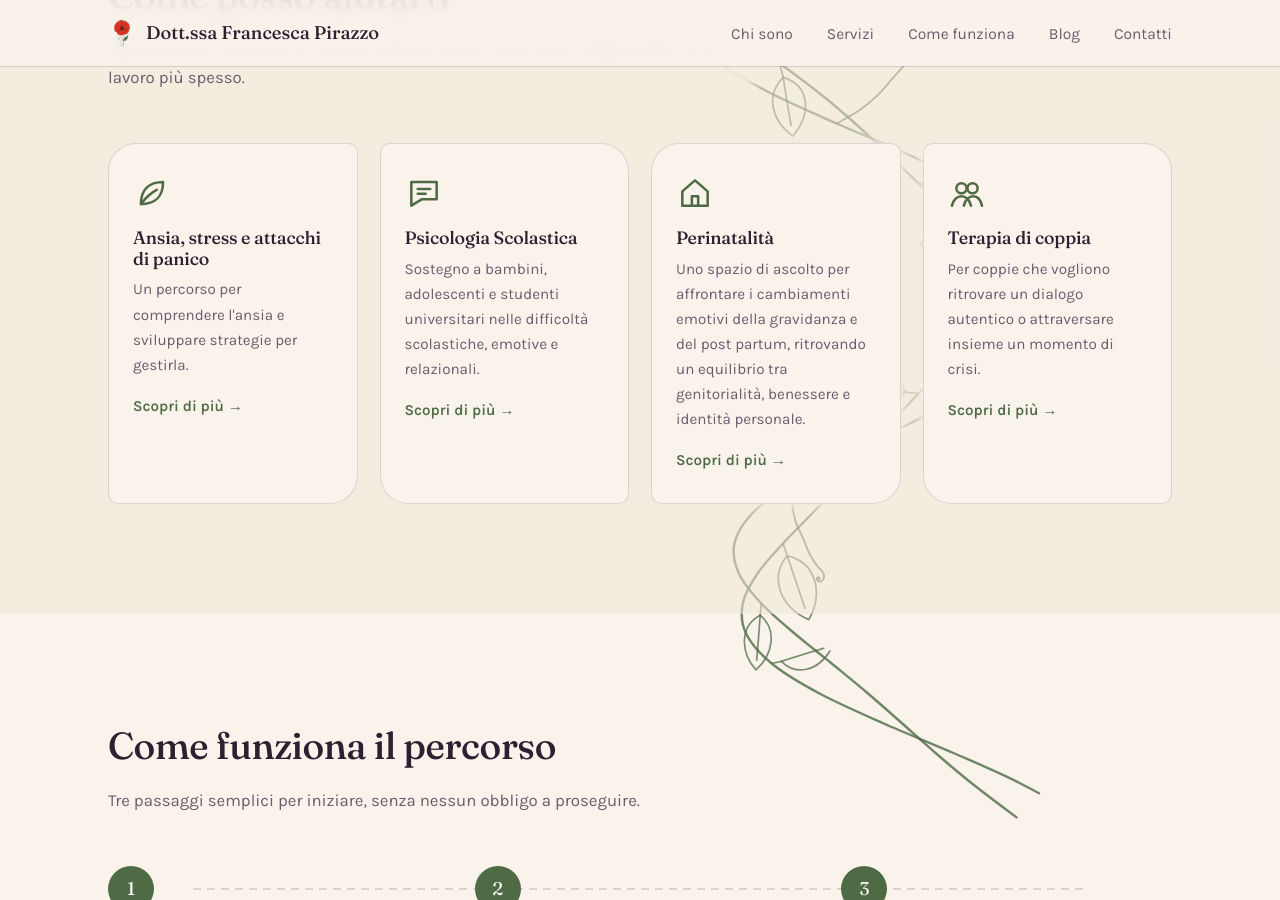
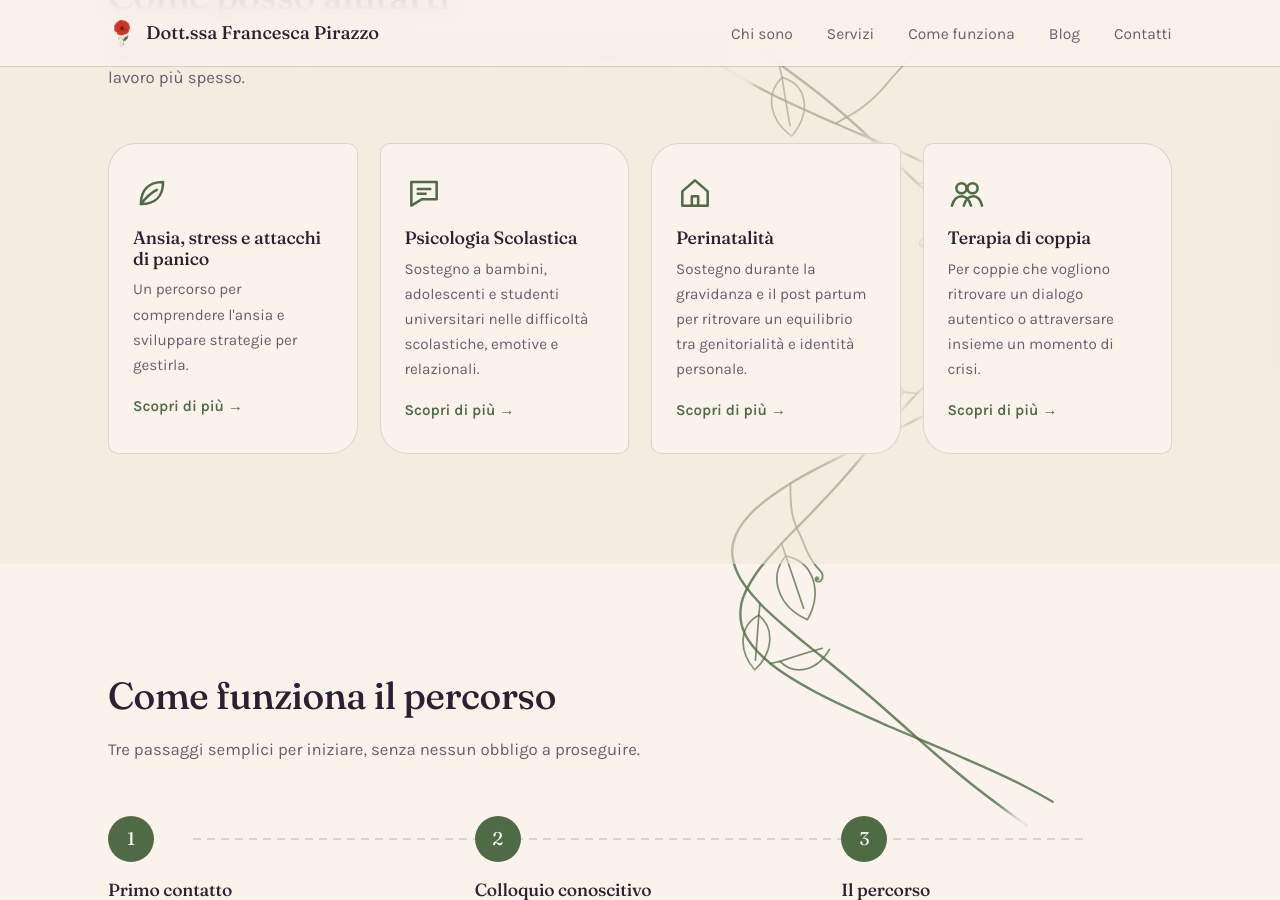
Before and after one commit to Manuelgujo/demo-franci, a Jekyll site: the page built from index.html, in a window 1280 px wide and 900 px high, scrolled down 1663 px. Built offline with Jekyll 4.4.1, drawn with Linux system fonts in a browser that asks for light colours.

Commit message:
Update Servizio “percorso-individuale”

```diff
--- a/_servizi/percorso-individuale.md
+++ b/_servizi/percorso-individuale.md
@@ -2,7 +2,7 @@
 card_title: Perinatalità
 order: 30
 icon: home
-card_excerpt: Uno spazio di ascolto per affrontare i cambiamenti emotivi della gravidanza e del post partum, ritrovando un equilibrio tra genitorialità, benessere e identità personale.
+card_excerpt: Sostegno durante la gravidanza e il post partum per ritrovare un equilibrio tra genitorialità e identità personale.
 title: Psicologa perinatale a Padova | Gravidanza e Post Partum
 description: Sostegno psicologico perinatale a Padova per gravidanza, post partum, difficoltà emotive e genitorialità. Uno spazio per ritrovare equilibrio e benessere.
 h1: 'Gravidanza e genitorialità: attraversare il cambiamento'
```
